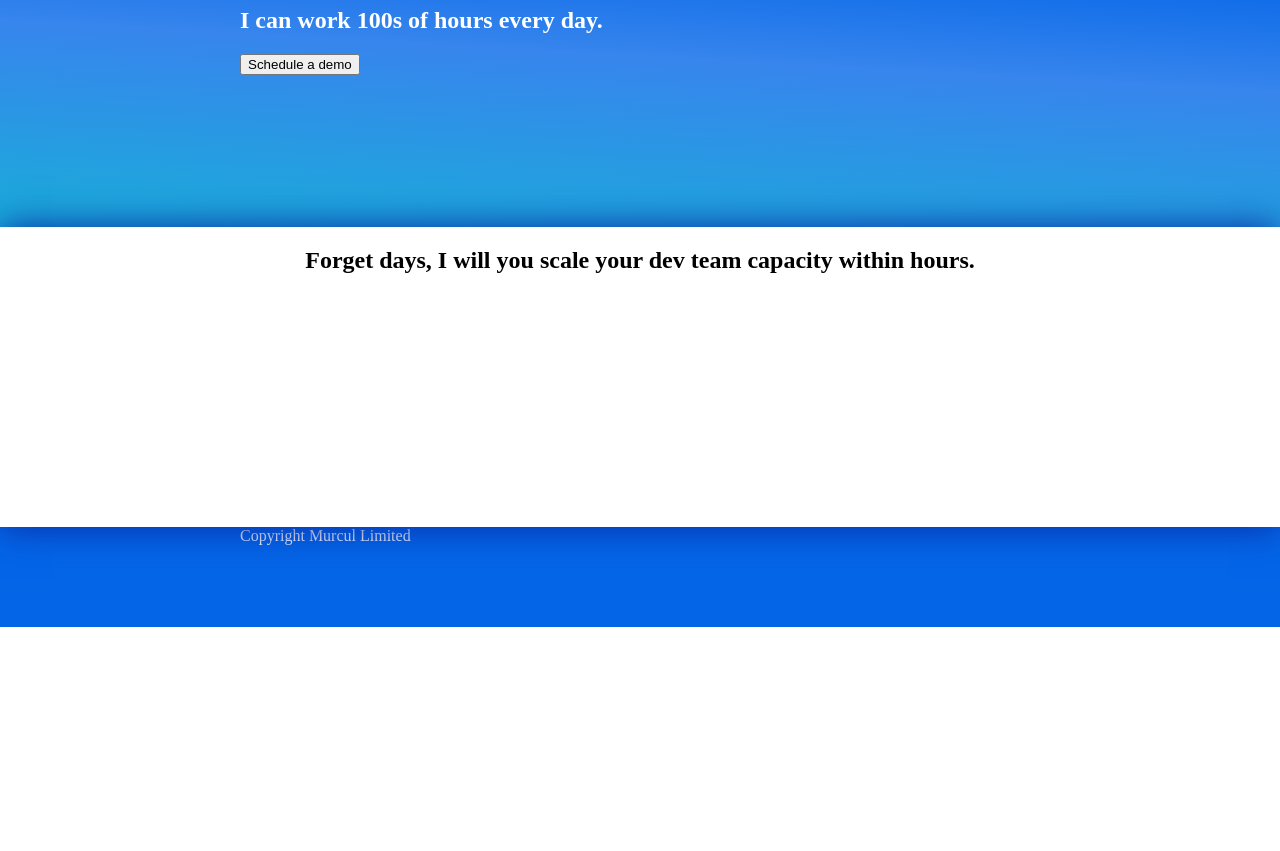
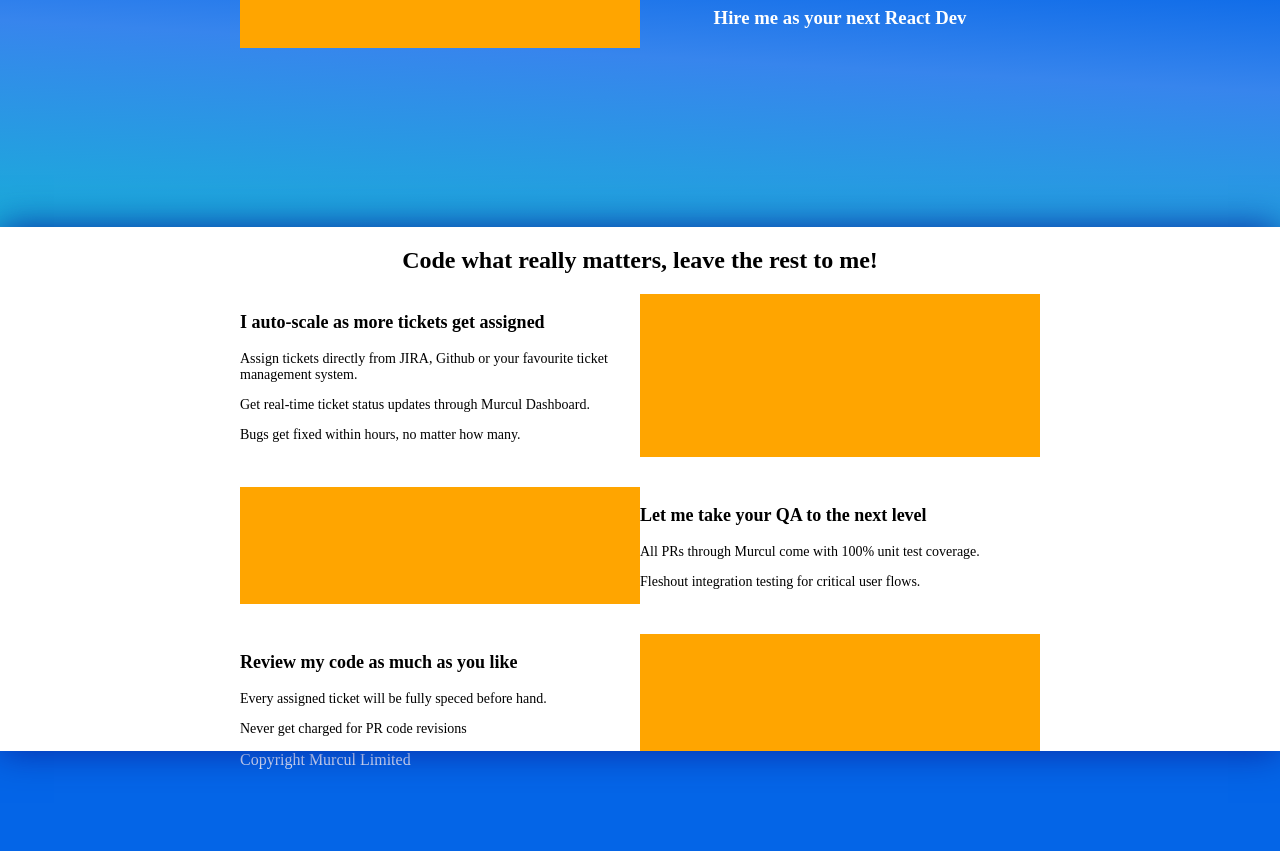
Before and after one commit to madeius/www.murcul.com, a Gatsby site: page / in a window 1280 px wide. Shown: the part 118-969 px from the top of the page. Before the commit the page ends 800 px from the top, so only its background shows below. Built offline with nearby package versions, Linux system fonts and the light colour scheme; Gatsby itself is replaced by a stand-in of ours.

Commit message:
hero and info section layout

```diff
--- a/src/pages/index.js
+++ b/src/pages/index.js
@@ -1,48 +1,48 @@
 // @flow
-import styled from "styled-components";
-import React from "react";
-import logoSrc from "./images/logo.svg";
-import styles from "./styles.css";
+import styled from 'styled-components'
+import React from 'react'
+import logoSrc from './images/logo.svg'
+import styles from './styles.css'
 
 const NavBarContainer = styled.nav`
   width: 100%;
   box-shadow: 0px 0px 35px #082aa3;
   position: relative;
-`;
+`
 
 const Section = styled.div`
   width: 100%;
   max-width: 800px;
   margin: auto;
-`;
+`
 
 const NavBarSection = Section.extend`
   display: flex;
   flex-direction: row;
   align-items: center;
-`;
+`
 
-const Heading = styled.h1`text-align: center;`;
+const Heading = styled.h1`text-align: center;`
 
 const NavBar = props => (
   <NavBarContainer>
     <NavBarSection {...props} />
   </NavBarContainer>
-);
+)
 
 const Page = styled.div`
   display: flex;
   flex-direction: column;
   align-items: center;
   width: 100%;
-`;
+`
 
 const BrandImg = styled.img.attrs({
   src: logoSrc
 })`
   height: 25px;
   margin: 10px 0px;
-`;
+`
 
 const HeroContainer = styled.div`
   background: linear-gradient(
@@ -55,13 +55,13 @@ const HeroContainer = styled.div`
   width: 100%;
   color: white;
   min-height: 300px;
-`;
+`
 
 const Hero = props => (
   <HeroContainer>
     <Section {...props} />
   </HeroContainer>
-);
+)
 
 const InfoContainer = styled.section`
   backgrond-color: #f5f5f5;
@@ -70,28 +70,52 @@ const InfoContainer = styled.section`
   position: relative;
   width: 100%;
   min-height: 300px;
-`;
+`
 
 const Info = props => (
   <InfoContainer>
     <Section {...props} />
   </InfoContainer>
-);
+)
 
-const HeroDemo = styled.button``;
+const HeroDemo = styled.button``
 
 const FooterContainer = styled.footer`
   background-color: #0465e7;
   width: 100%;
   min-height: 100px;
   color: white;
-`;
+`
 
+const GraphicContainer = styled.div`
+  width: 100%;
+  background-color: orange;
+`
+
+const FlexRow = styled.div`
+  display: flex;
+  height: 100%;
+  flex-direction: row;
+`
+
+const InfoArea = styled.div`width: 100%;`
+
+const InfoAreaHeading = styled.h3`
+  text-align: left;
+  font-size: 18px;
+`
+
+const InfoAreaDetails = styled.p`
+  text-align: left;
+  font-size: 14px;
+`
+
+const EmptySpace = styled.div`height: 30px;`
 const Footer = props => (
   <FooterContainer>
     <Section {...props} />
   </FooterContainer>
-);
+)
 
 export default () => (
   <Page>
@@ -99,17 +123,69 @@ export default () => (
       <BrandImg />
     </NavBar>
     <Hero>
-      <Heading>I am Murcul. Hire me as your next frontend developer</Heading>
-      <h2>I can work 100s of hours every day.</h2>
-      <HeroDemo>Schedule a demo</HeroDemo>
+      <FlexRow>
+        <GraphicContainer />
+        <InfoArea>
+          <Heading>Hello, I am Murcul</Heading>
+          <center>
+            <h3>Hire me as your next React Dev</h3>
+          </center>
+        </InfoArea>
+      </FlexRow>
     </Hero>
     <Info>
-      <Heading>
-        Forget days, I will you scale your dev team capacity within hours.
-      </Heading>
-      <p />
-      <div />
+      <Heading>Code what really matters, leave the rest to me!</Heading>
+      <FlexRow>
+        <InfoArea>
+          <InfoAreaHeading>
+            I auto-scale as more tickets get assigned
+          </InfoAreaHeading>
+          <InfoAreaDetails>
+            Assign tickets directly from JIRA, Github or your favourite ticket
+            management system.
+          </InfoAreaDetails>
+          <InfoAreaDetails>
+            Get real-time ticket status updates through Murcul Dashboard.
+          </InfoAreaDetails>
+          <InfoAreaDetails>
+            Bugs get fixed within hours, no matter how many.
+          </InfoAreaDetails>
+        </InfoArea>
+        <GraphicContainer />
+      </FlexRow>
+
+      <EmptySpace />
+
+      <FlexRow>
+        <GraphicContainer />
+        <InfoArea>
+          <InfoAreaHeading>
+            Let me take your QA to the next level
+          </InfoAreaHeading>
+          <InfoAreaDetails>
+            All PRs through Murcul come with 100% unit test coverage.
+          </InfoAreaDetails>
+          <InfoAreaDetails>
+            Fleshout integration testing for critical user flows.
+          </InfoAreaDetails>
+        </InfoArea>
+      </FlexRow>
+
+      <EmptySpace />
+
+      <FlexRow>
+        <InfoArea>
+          <InfoAreaHeading>Review my code as much as you like</InfoAreaHeading>
+          <InfoAreaDetails>
+            Every assigned ticket will be fully speced before hand.
+          </InfoAreaDetails>
+          <InfoAreaDetails>
+            Never get charged for PR code revisions
+          </InfoAreaDetails>
+        </InfoArea>
+        <GraphicContainer />
+      </FlexRow>
     </Info>
     <Footer>Copyright Murcul Limited</Footer>
   </Page>
-);
+)
```
Also changed, not shown: 1 other file.
